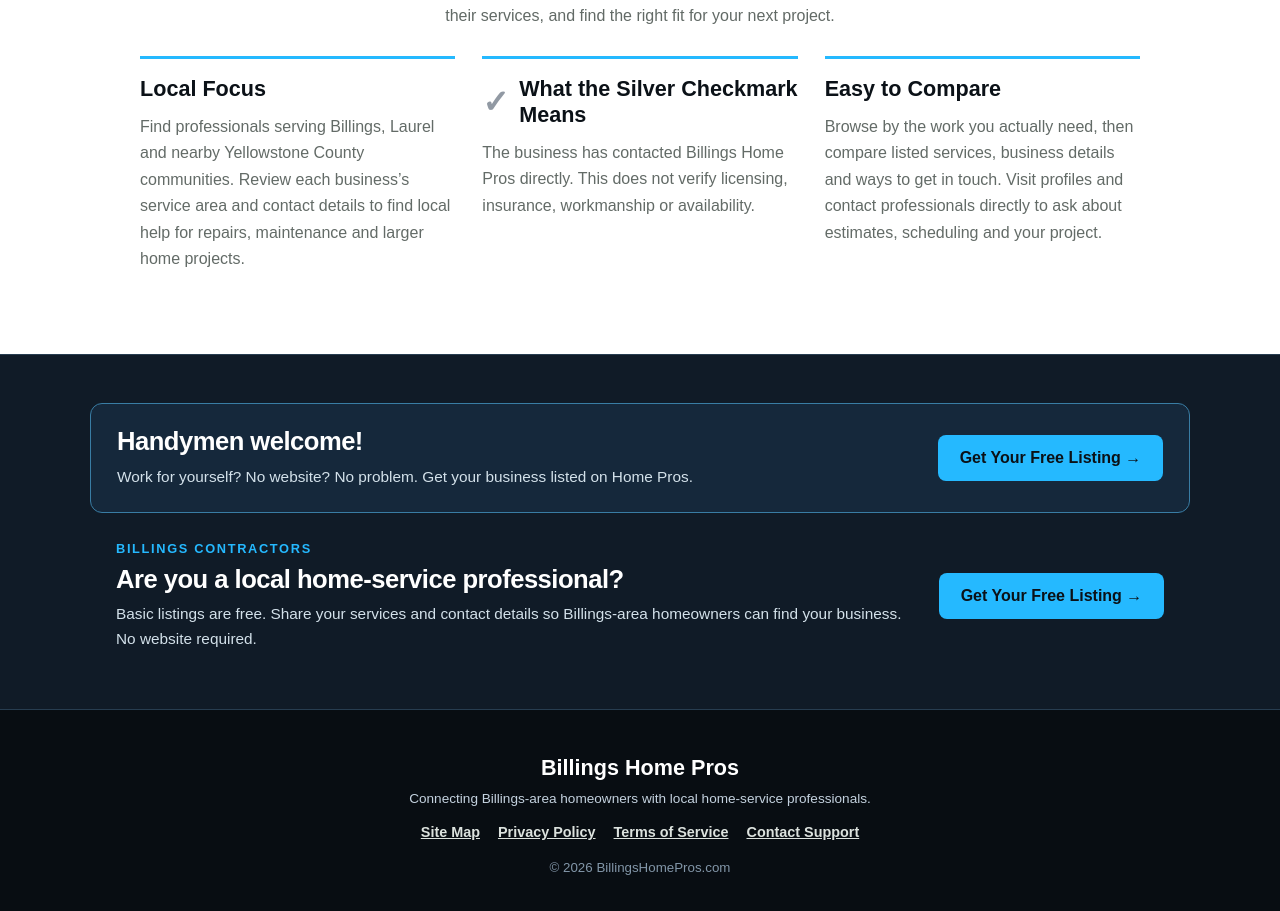
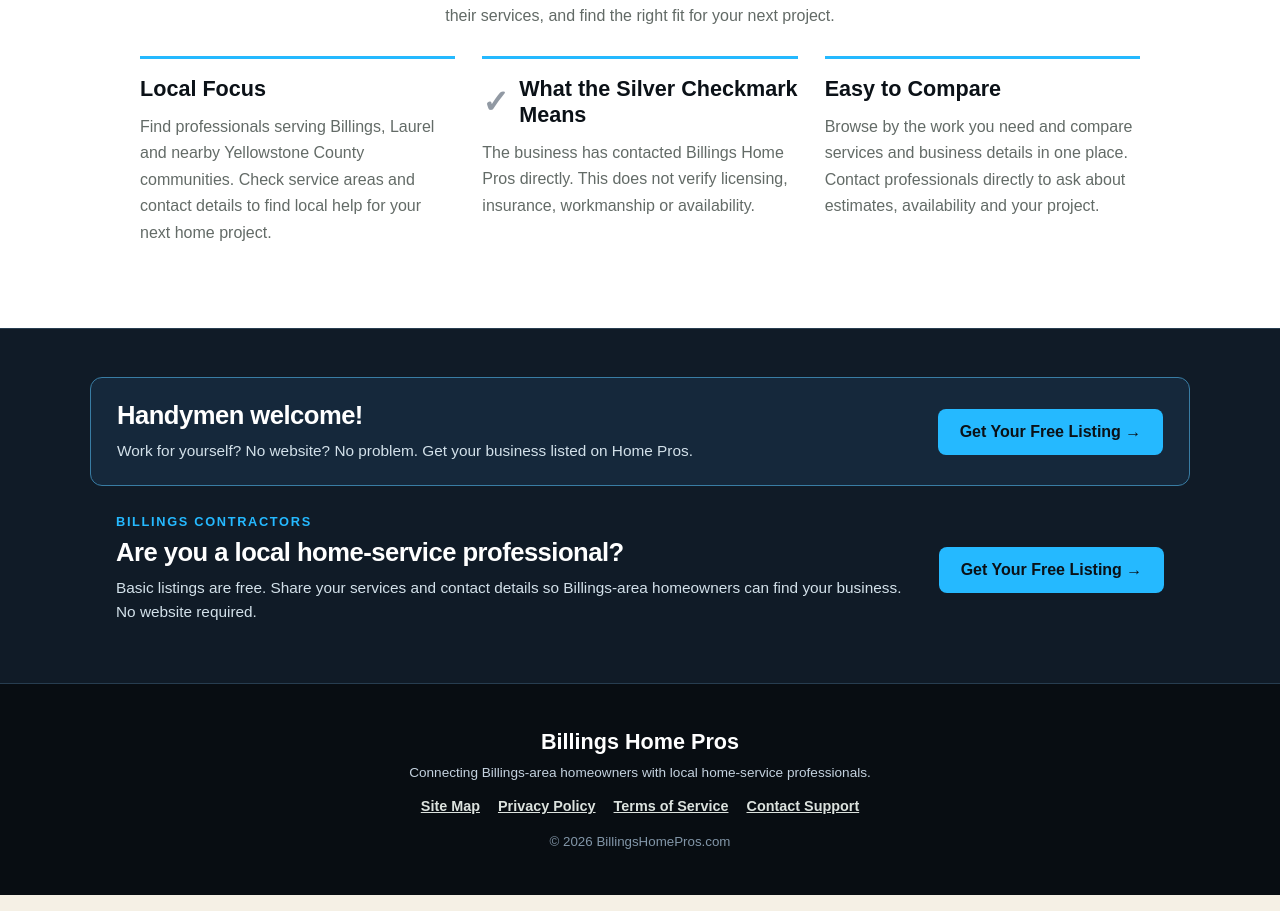
Before and after one commit to Cheddaronbass/billingshomepros, a Next.js app: page / in a window 1280 px wide. Shown: the part 2726-3637 px from the top of the page. Built offline with nearby package versions, Linux system fonts and the light colour scheme.

Commit message:
Fine-tune feature copy lengths for balanced columns

```diff
--- a/app/page.js
+++ b/app/page.js
@@ -275,7 +275,7 @@ export default function Home() {
             <strong>Local Focus</strong>
             <p>
               Find professionals serving Billings, Laurel and nearby Yellowstone
-              County communities. Review each business’s service area and contact details to find local help for repairs, maintenance and larger home projects.
+              County communities. Check service areas and contact details to find local help for your next home project.
             </p>
           </div>
 
@@ -289,8 +289,8 @@ export default function Home() {
           <div className="feature">
             <strong>Easy to Compare</strong>
             <p>
-              Browse by the work you actually need, then compare listed services,
-              business details and ways to get in touch. Visit profiles and contact professionals directly to ask about estimates, scheduling and your project.
+              Browse by the work you need and compare services and business
+              details in one place. Contact professionals directly to ask about estimates, availability and your project.
             </p>
           </div>
         </div>
```
